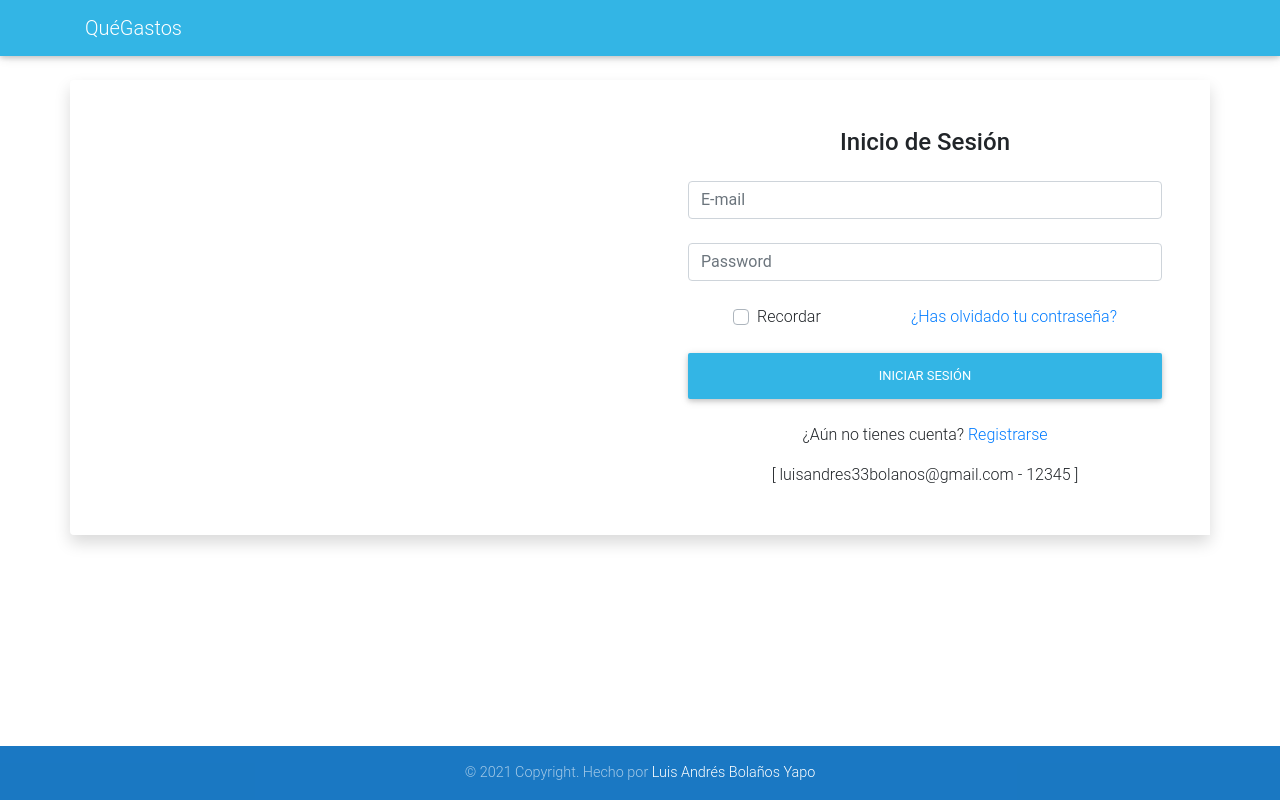
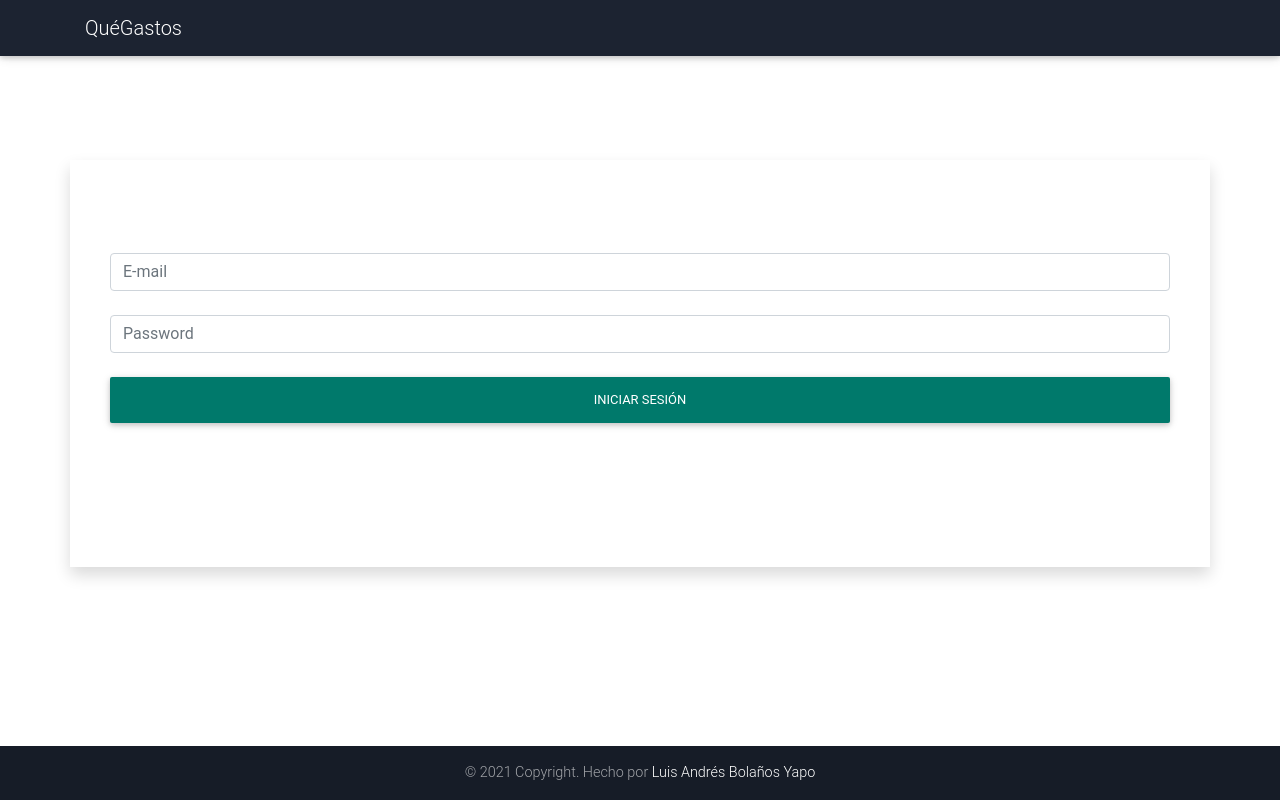
Before and after one commit to byluisandres/quegastos, a PHP site: page /vistas/inicioVista.php in a window 1280 px wide. Run offline with PHP 8.4, Linux system fonts and the light colour scheme; data that the repository does not hold is empty; some libraries are stand-ins or nearby versions.

Commit message:
Detalles finales

```diff
--- a/app/vistas/inicioVista.php
+++ b/app/vistas/inicioVista.php
@@ -1,15 +1,11 @@
 <?php include_once "templates/_partials/header_inicio.php" ?>
 <main class="container rounded shadow">
 
-    <div class="row align-items-stretch" style="margin-top: 5rem;">
-        <div class="col bg d-none d-lg-block col-md-5 col-lg-5 col-xl-6">
-            <!-- imagen -->
-        </div>
-        <div class="col bg-white p-5 ">
+    <div class="row " style="margin-top: 10rem;">
+        <div class="col bg-white p-4 bg">
             <!-- login -->
-            <form class="text-center" action="<?php echo RUTA_APP ?>/ap/login" method="POST">
-
-                <p class="h4 mb-4">Inicio de Sesión</p>
+            <form class="formLogin p-3" action="<?php echo RUTA_APP ?>/ap/login" method="POST">
+                <p class="h4 mb-4 text-center  text-white">Inicio de Sesión</p>
 
                 <!-- Email -->
                 <input type="email" id="email" name="email" class="form-control mb-4" value="<?php isset($data["datos"]["email"]) ? print $data["datos"]["email"] : "" ?>" placeholder="E-mail">
@@ -17,29 +13,31 @@
                 <!-- Password -->
                 <input type="password" id="password" name="password" class="form-control mb-4" value="<?php isset($data["datos"]["password"]) ? print $data["datos"]["password"] : "" ?>" placeholder="Password">
 
-                <div class="d-flex justify-content-around">
+                <!-- <div class="d-flex justify-content-around">
                     <div>
-                        <!-- Remember me -->
+
                         <div class="custom-control custom-checkbox">
                             <input type="checkbox" class="custom-control-input" id="recordar" name="recordar" <?php if (isset($data["datos"]["recordar"]) == "on") print "checked"; ?>>
                             <label class="custom-control-label" for="recordar">Recordar</label>
                         </div>
                     </div>
                     <div>
-                        <!-- Forgot password -->
+
                         <a href="">¿Has olvidado tu contraseña?</a>
                     </div>
-                </div>
+                </div> -->
 
                 <!-- Sign in button -->
-                <button class="btn btn-info btn-block my-4" type="submit">Iniciar Sesión</button>
+                <button class="btn btn-teal btn-block my-4" type="submit">Iniciar Sesión</button>
 
                 <!-- Register -->
-                <p>¿Aún no tienes cuenta?
-                    <a href="<?php echo RUTA_APP; ?>/ap/registro">Registrarse</a>
+                <p class="text-white d-flex justify-content-end">¿Aún no tienes cuenta?
+                    <a href="<?php echo RUTA_APP; ?>/ap/registro" class="text-white "> Registrarse</a>
                 </p>
                 <?php include_once "templates/_partials/errores.php" ?>
-                [ luisandres33bolanos@gmail.com - 12345 ]
+                <p class="text-white">
+                    [ luisandres33bolanos@gmail.com - 12345 ]
+                </p>
             </form>
         </div>
     </div>
--- a/app/vistas/registrarseVista.php
+++ b/app/vistas/registrarseVista.php
@@ -3,7 +3,7 @@
     <div class="row" style="margin-top: 10rem;">
         <div class="col col-md-12">
             <!-- Default form login -->
-            <form class="text-center shadow p-2" id="formRegistro"  method="POST">
+            <form class="text-center shadow p-5" id="formRegistro"  method="POST">
 
                 <p class="h4 mb-4">Registrarse</p>
 
@@ -16,7 +16,7 @@
                 <!-- Password -->
                 <input type="password" id="password" name="password" class="form-control mb-4" placeholder="Password">
                 <!-- Sign in button -->
-                <button class="btn btn-info btn-block my-4" type="submit">Registrarse</button>
+                <button class="btn btn-teal btn-block my-4" type="submit">Registrarse</button>
                 <!-- Register -->
                 <p>Ya tienes cuenta
                     <a href="<?php echo RUTA_APP; ?>">Inicia Sesión</a>
--- a/app/vistas/templates/_partials/footer.php
+++ b/app/vistas/templates/_partials/footer.php
@@ -69,7 +69,6 @@ $url = explode("/", $url);
     <div class="footer-copyright text-center py-3">&copy; Copyright <?php echo date("Y") ?>
         QuéGastos. Hecho por<a href="https://byluisandresdeveloper.website/" target="__blank"> byLuisAndrés</a>
     </div>
-    <!-- Copyright -->
 
 </footer>
 <!-- Footer -->
--- a/app/vistas/templates/_partials/footer_inicio.php
+++ b/app/vistas/templates/_partials/footer_inicio.php
@@ -7,7 +7,7 @@
 <!-- sweetalert -->
 <script src="https://cdn.jsdelivr.net/npm/sweetalert2@10"></script>
 <!-- Footer -->
-<footer class="page-footer font-small blue position-absolute w-100">
+<footer class="page-footer font-small mdb-color darken-4 position-absolute w-100">
     <!-- Copyright -->
     <div class="footer-copyright text-center py-3">&copy; <?php echo date('Y'); ?> Copyright.
         Hecho por <a href="https://byluisandresdeveloper.website/" target="__blank">Luis Andrés Bolaños Yapo</a>
@@ -21,8 +21,10 @@
  */
 $url = $_SERVER["REQUEST_URI"];
 $url = explode("/", $url);
-
 ?>
+<?php if ($url[2] === "") : ?>
+    <?php return; ?>
+<?php endif; ?>
 <?php if ($url[3] === "registro") : ?>
     <script src="../js/registro.js"></script>
     <script src="../js/mensajes.js"></script>
--- a/app/vistas/templates/_partials/header_inicio.php
+++ b/app/vistas/templates/_partials/header_inicio.php
@@ -17,6 +17,7 @@
     <?php
     $url = $_SERVER["REQUEST_URI"];
     $url = explode("/", $url);
+
     ?>
 
     <?php if ($url[3] === "login") : ?>
@@ -25,12 +26,11 @@
 </head>
 
 <body>
-     <header class="fixed-top">
+    <header class="fixed-top">
 
-        <nav class="mb-1 navbar navbar-expand-lg navbar-dark info-color">
+        <nav class="mb-1 navbar navbar-expand-lg navbar-dark mdb-color darken-4">
             <div class="container">
                 <a class="navbar-brand" href="<?php echo RUTA_APP ?>">QuéGastos</a>
-
             </div>
         </nav>
 
--- a/public/css/estilos.css
+++ b/public/css/estilos.css
@@ -2,10 +2,14 @@
 Estilos de la página del login
 */
 .bg {
-  background-image: url("https://www.w3schools.com/css/paris.jpg");
+  background-image: url("../img/fondo.jpg");
   background-position: center;
   background-repeat: no-repeat;
   background-size: cover;
+}
+.formLogin {
+  background-color: rgba(0, 0, 0, 0.7);
+  border-radius: 10px;
 }
 /*Estilos generales*/
 body {
```
Also changed, not shown: public/img/fondo.jpg (added), public/js/login.js (added).
